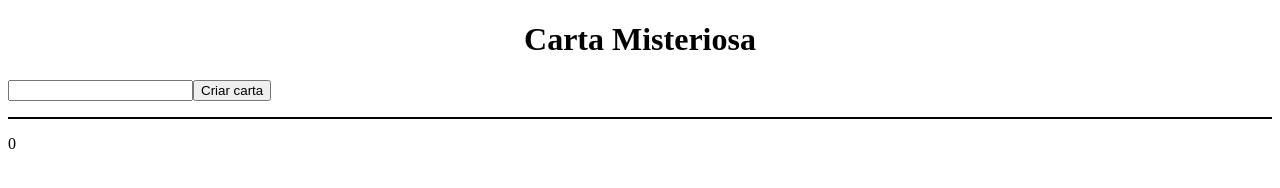
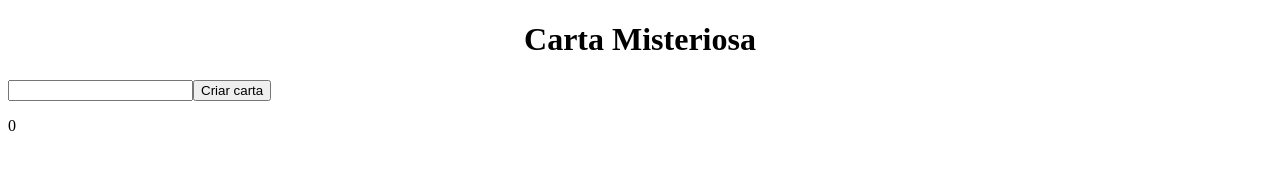
Before and after one commit to Thais-Gonzaga/-sd-025-b-project-carta-misteriosa, a website: page index.html in a window 1280 px wide. Drawn offline with Linux system fonts and the light colour scheme.

Commit message:
adiciona requisitos 17 novamente

```diff
--- a/style.css
+++ b/style.css
@@ -53,7 +53,3 @@ h1 {
 .skewright {
   transform: skewX(-10deg);
 }
-
-#carta-gerada {
-  border: 1px solid black;
-}
```
